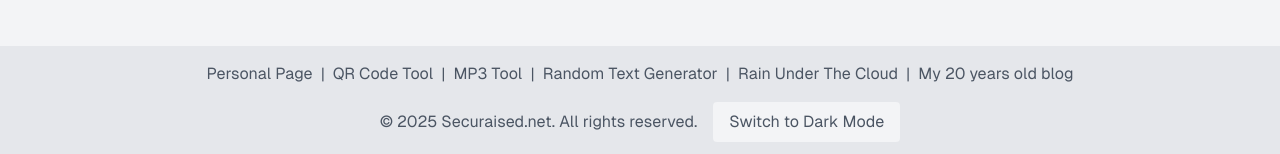
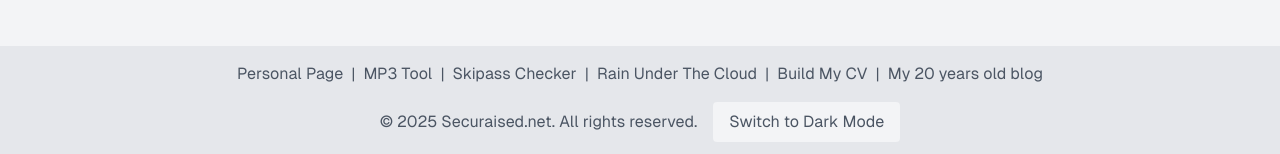
Before and after one commit to louisvolant/password-keeper-app, a Next.js app in the folder frontend/: page / in a window 1280 px wide. Shown: the part 402-556 px from the top of the page. Built offline with nearby package versions, Linux system fonts and the light colour scheme; no server answers.

Commit message:
Updated links

```diff
--- a/frontend/src/app/links.ts
+++ b/frontend/src/app/links.ts
@@ -12,9 +12,9 @@ export const internalLinks: LinkItem[] = [
 
 export const externalLinks: LinkItem[] = [
   { label: 'Personal Page', href: 'https://www.louisvolant.com' },
-  { label: 'QR Code Tool', href: 'https://qr-code-tool.louisvolant.com' },
   { label: 'MP3 Tool', href: 'https://mp3-tool.louisvolant.com' },
-  { label: 'Random Text Generator', href: 'https://random-text-generator.louisvolant.com' },
+  { label: 'Skipass Checker', href: 'https://skipass-earlybird-checker.louisvolant.com' },
   { label: 'Rain Under The Cloud', href: 'https://rainunderthe.cloud' },
+  { label: 'Build My CV', href: 'https://buildmycv.net' },
   { label: 'My 20 years old blog', href: 'https://www.abricocotier.fr' },
 ];
```
